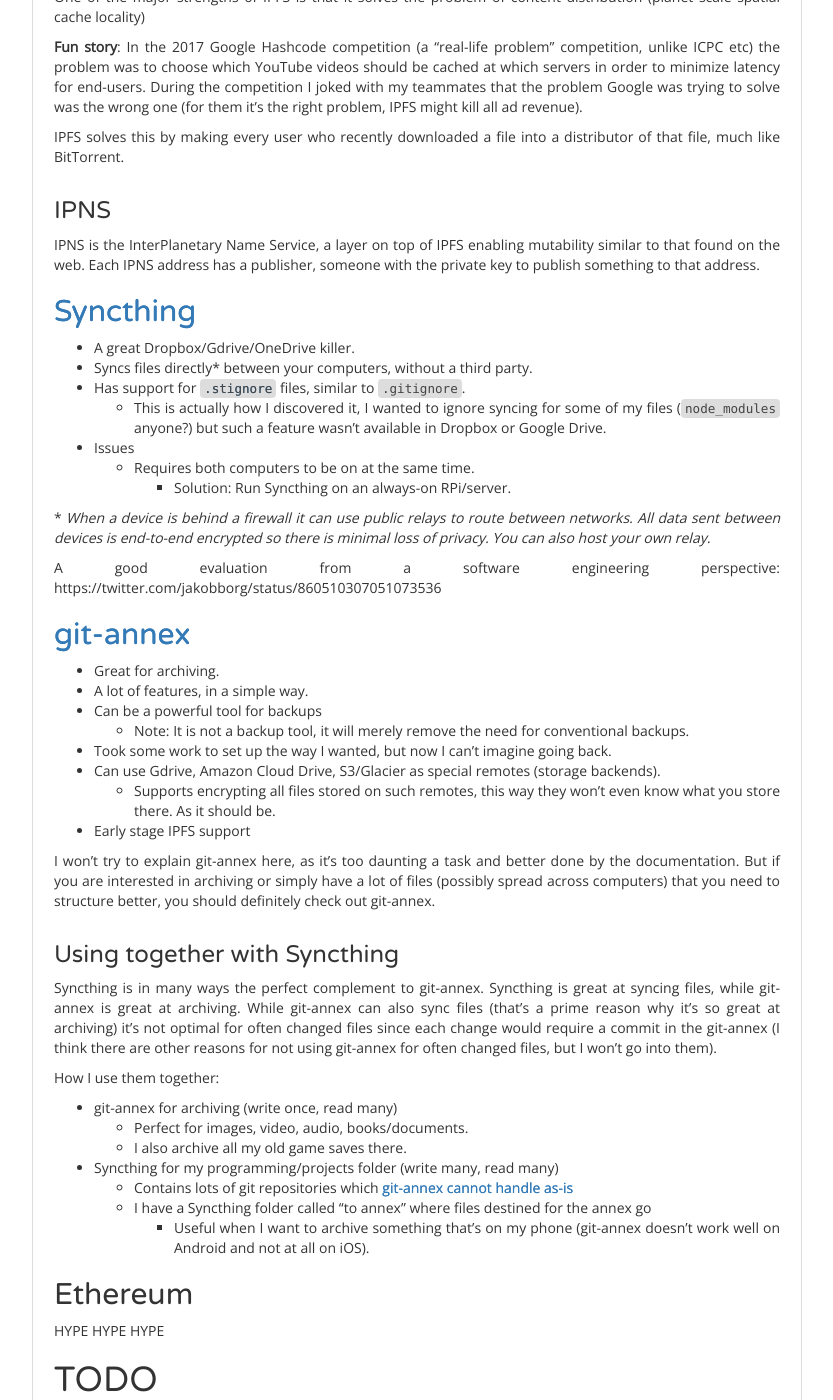
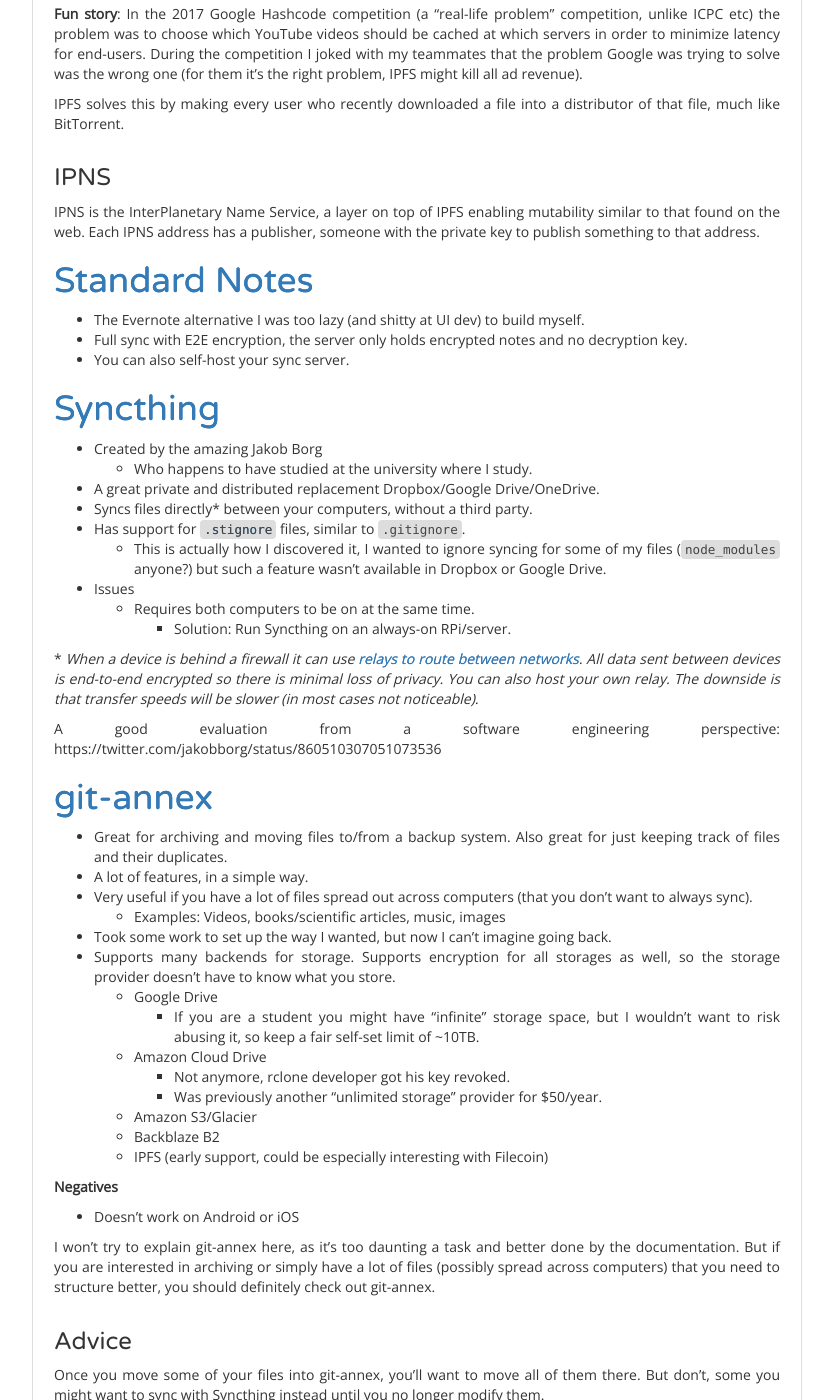
Before and after one commit to ErikBjare/ErikBjare.github.io, a Jekyll site: the page built from _wiki/amazing-oss.md, in a window 1280 px wide and 1400 px high, scrolled down 658 px. Shown: the whole window, without its empty margins (223-1056 px from the left). Built offline with Jekyll 4.4.1, drawn with Linux system fonts in a browser that asks for light colours; nearby versions of some CDN libraries; comment, search, counter and statistics services are not loaded; some of the changed text lies outside the part shown.

Commit message:
made some improvements, some old some new

```diff
--- a/_wiki/amazing-oss.md
+++ b/_wiki/amazing-oss.md
@@ -1,7 +1,7 @@
 ---
 title:  "Amazing Open Source Software"
 author: "Erik Bjäreholt"
-description: ""
+description: "The open source projects that have changed how I work and think about software."
 tags: software open-source
 ---
 
@@ -9,17 +9,13 @@
 
 Every now and then, I find a piece of software so amazing that it changes how I solve a problem forever.
 I find some of them so amazing in fact, that I think it's a shame that other people don't know about them.
-They vastly improve upon previous solutions to the problem they are solving and
-That is why I put together this document.
+They vastly improve upon previous solutions to the problem they are solving (at least in the respects that are important to me) and that is why I put together this document.
 
 All software written about here is free and open source.
 Much of it is also related to networking in one way of another, this is merely a coincidence however, as the internet is one of the greatest enablers of powerful software.
 
 
-# The List
-
-
-## [IPFS](https://ipfs.io/)
+# [IPFS](https://ipfs.io/)
 *"The Permanent Web"*
 
 May well be the future of sharing content (videos, documents, music, and other "write once, read many" applications).
@@ -39,10 +35,17 @@
 IPNS is the InterPlanetary Name Service, a layer on top of IPFS enabling mutability similar to that found on the web.
 Each IPNS address has a publisher, someone with the private key to publish something to that address.
 
+# [Standard Notes](http://standardnotes.org/)
 
-## [Syncthing](https://syncthing.net/)
+ - The Evernote alternative I was too lazy (and shitty at UI dev) to build myself.
+ - Full sync with E2E encryption, the server only holds encrypted notes and no decryption key.
+ - You can also self-host your sync server.
 
- - A great Dropbox/Gdrive/OneDrive killer.
+# [Syncthing](https://syncthing.net/)
+
+ - Created by the amazing Jakob Borg
+   - Who happens to have studied at the university where I study.
+ - A great private and distributed replacement Dropbox/Google Drive/OneDrive.
  - Syncs files directly\* between your computers, without a third party.
  - Has support for [`.stignore`](https://docs.syncthing.net/users/ignoring.html) files, similar to `.gitignore`.
    - This is actually how I discovered it, I wanted to ignore syncing for some of my files (`node_modules` anyone?) but such a feature wasn't available in Dropbox or Google Drive.
@@ -50,25 +53,37 @@
    - Requires both computers to be on at the same time.
      - Solution: Run Syncthing on an always-on RPi/server.
 
-\* *When a device is behind a firewall it can use public relays to route between networks. All data sent between devices is end-to-end encrypted so there is minimal loss of privacy. You can also host your own relay.*
+\* *When a device is behind a firewall it can use [relays to route between networks](https://docs.syncthing.net/users/relaying.html). All data sent between devices is end-to-end encrypted so there is minimal loss of privacy. You can also host your own relay. The downside is that transfer speeds will be slower (in most cases not noticeable).*
 
 A good evaluation from a software engineering perspective: https://twitter.com/jakobborg/status/860510307051073536
 
 
-## [git-annex](https://git-annex.branchable.com/)
+# [git-annex](https://git-annex.branchable.com/)
 
- - Great for archiving.
+ - Great for archiving and moving files to/from a backup system. Also great for just keeping track of files and their duplicates.
  - A lot of features, in a simple way.
- - Can be a powerful tool for backups
-   - Note: It is not a backup tool, it will merely remove the need for conventional backups.
+ - Very useful if you have a lot of files spread out across computers (that you don't want to always sync).
+   - Examples: Videos, books/scientific articles, music, images
  - Took some work to set up the way I wanted, but now I can't imagine going back.
- - Can use Gdrive, Amazon Cloud Drive, S3/Glacier as special remotes (storage backends).
-   - Supports encrypting all files stored on such remotes, this way they won't even know what you store there. As it should be.
- - Early stage IPFS support
+ - Supports many backends for storage. Supports encryption for all storages as well, so the storage provider doesn't have to know what you store.
+    - Google Drive
+      - If you are a student you might have "infinite" storage space, but I wouldn't want to risk abusing it, so keep a fair self-set limit of ~10TB.
+    - Amazon Cloud Drive
+      - Not anymore, rclone developer got his key revoked.
+      - Was previously another "unlimited storage" provider for $50/year.
+    - Amazon S3/Glacier
+    - Backblaze B2
+    - IPFS (early support, could be especially interesting with Filecoin)
+
+**Negatives**
+ - Doesn't work on Android or iOS
 
 I won't try to explain git-annex here, as it's too daunting a task and better done by the documentation.
 But if you are interested in archiving or simply have a lot of files (possibly spread across computers) that you need to structure better, you should definitely check out git-annex.
 
+### Advice
+
+Once you move some of your files into git-annex, you'll want to move all of them there. But don't, some you might want to sync with Syncthing instead until you no longer modify them.
 
 ### Using together with Syncthing
 
@@ -83,6 +98,7 @@
    - Contains lots of git repositories which [git-annex cannot handle as-is](https://git-annex.branchable.com/forum/Storing_git_repos_in_git-annex/)
    - I have a Syncthing folder called "to annex" where files destined for the annex go
      - Useful when I want to archive something that's on my phone (git-annex doesn't work well on Android and not at all on iOS).
+
 
 
 ## Ethereum
```
Also changed, not shown: _wiki/naming-things.md (+5 -0 lines).
